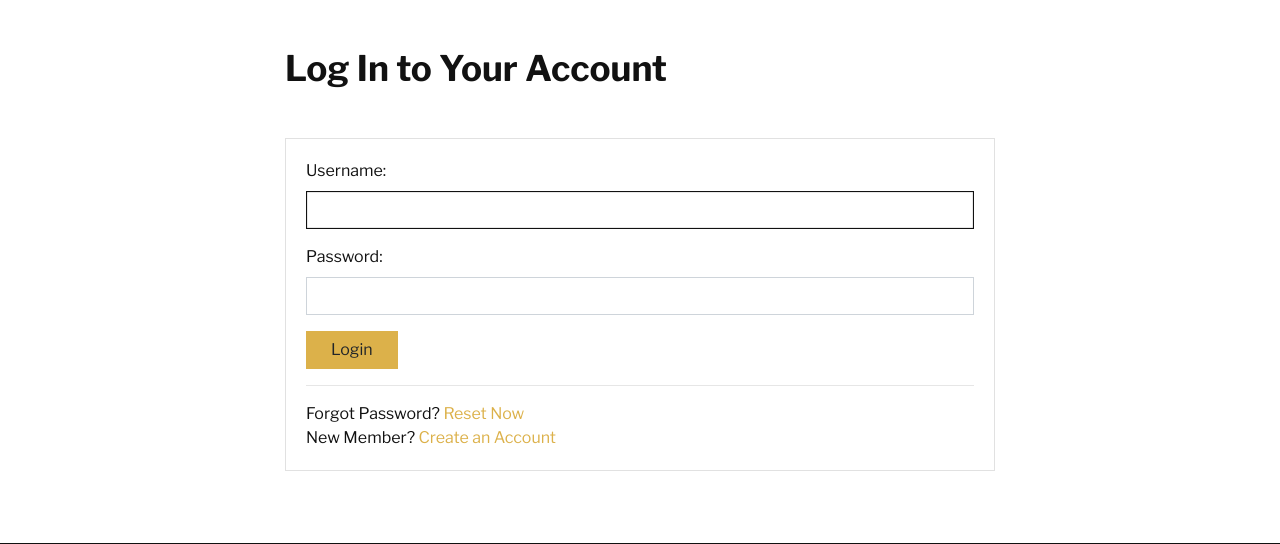
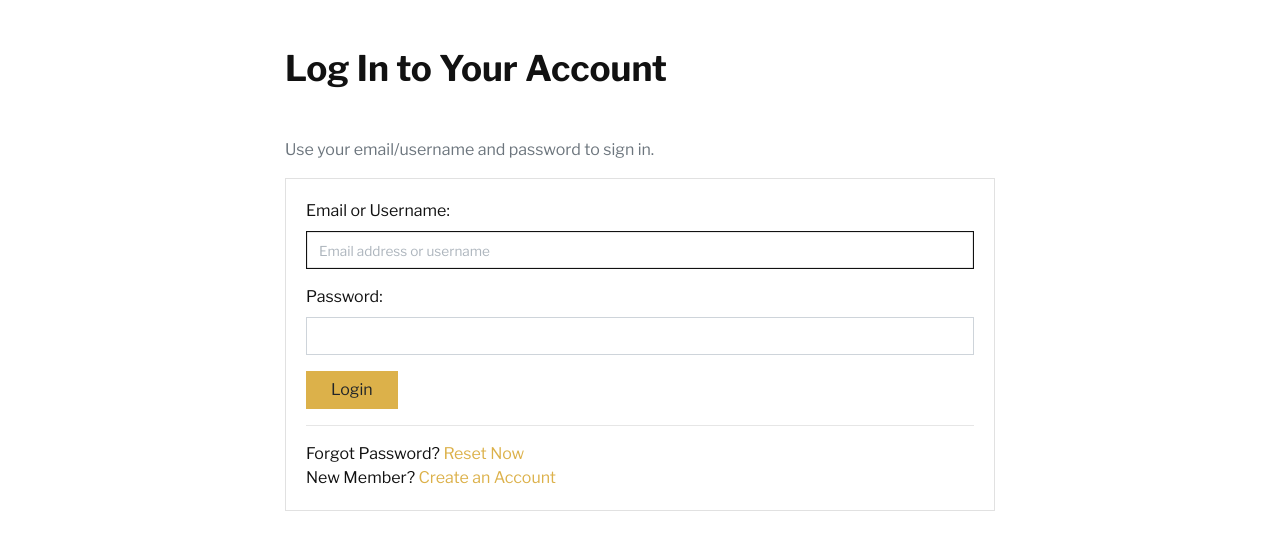
Before and after one commit to Harsssssh19/jewelhub, a Django app: page /accounts/login/ in a window 1280 px wide. Shown: the part 71-615 px from the top of the page. Run offline with Django 3.2, Linux system fonts and the light colour scheme; data comes from the database, SQL or seed files in the repository; some libraries are stand-ins or nearby versions; some web fonts are replaced.

Commit message:
Swithced to password sign up

```diff
--- a/store/forms.py
+++ b/store/forms.py
@@ -1,14 +1,11 @@
 from django.contrib.auth import password_validation
+from django.contrib.auth import authenticate
 from store.models import Address
 from django import forms
-import django
 from django.contrib.auth.models import User
-from django.contrib.auth.forms import UserCreationForm, AuthenticationForm, UsernameField, PasswordChangeForm, PasswordResetForm, SetPasswordForm
-from django.db import models
-from django.db.models import fields
-from django.forms import widgets
-from django.forms.fields import CharField
-from django.utils.translation import gettext, gettext_lazy as _
+from django.contrib.auth.forms import UserCreationForm, AuthenticationForm, PasswordChangeForm, PasswordResetForm, SetPasswordForm
+from django.utils.translation import gettext_lazy as _
+from django.core.exceptions import ValidationError
 
 
 
@@ -25,8 +22,54 @@ class RegistrationForm(UserCreationForm):
 
 
 class LoginForm(AuthenticationForm):
-    username = UsernameField(widget=forms.TextInput(attrs={'autofocus': True, 'class': 'form-control'}))
-    password = forms.CharField(label=_("Password"), strip=False, widget=forms.PasswordInput(attrs={'autocomplete':'current-password', 'class':'form-control'}))
+    username = forms.CharField(
+        label=_("Email or Username"),
+        widget=forms.TextInput(
+            attrs={
+                'autofocus': True,
+                'class': 'form-control',
+                'placeholder': 'Email address or username',
+            }
+        ),
+    )
+    password = forms.CharField(
+        label=_("Password"),
+        strip=False,
+        widget=forms.PasswordInput(
+            attrs={'autocomplete': 'current-password', 'class': 'form-control'}
+        ),
+    )
+
+    error_messages = {
+        **AuthenticationForm.error_messages,
+        "invalid_login": _(
+            "Please enter a correct email/username and password. Note that both fields may be case-sensitive."
+        ),
+    }
+
+    def clean(self):
+        login_value = self.cleaned_data.get("username")
+        password = self.cleaned_data.get("password")
+
+        if login_value and password:
+            resolved_username = login_value
+
+            # Support password login by email as well as username.
+            user = User.objects.filter(email__iexact=login_value).first()
+            if user:
+                resolved_username = user.username
+
+            self.user_cache = authenticate(
+                self.request, username=resolved_username, password=password
+            )
+            if self.user_cache is None:
+                raise ValidationError(
+                    self.error_messages["invalid_login"],
+                    code="invalid_login",
+                )
+            self.confirm_login_allowed(self.user_cache)
+
+        return self.cleaned_data
 
 
 class AddressForm(forms.ModelForm):
--- a/templates/account/login.html
+++ b/templates/account/login.html
@@ -7,6 +7,7 @@
         <div class="col-md-8 offset-2">
 
         <h1 class="mb-5">Log In to Your Account</h1>
+        <p class="text-muted">Use your email/username and password to sign in.</p>
 
 
         <div class="card mb-4" id="forms">
```
